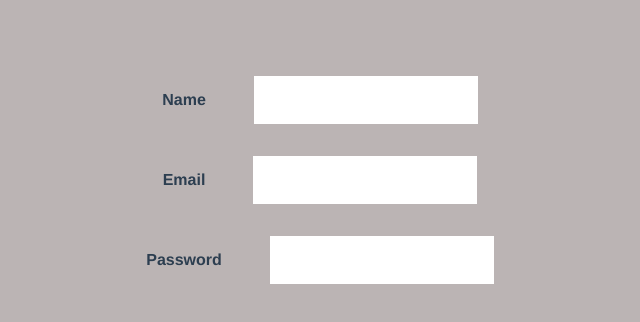
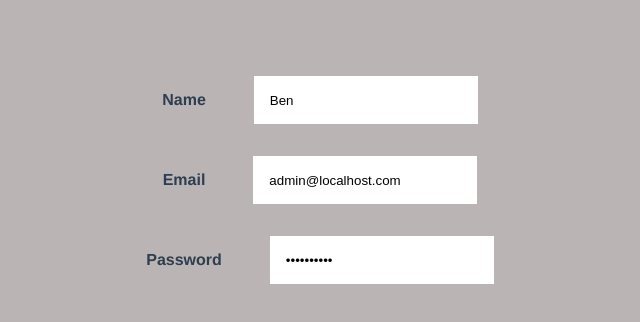
Before and after one commit to kiboma2021/vue-forms, a Vue app: page / in a window 1280 px wide. Shown: the top 322 px of the page, without its empty margins (328-968 px from the left). Built offline with nearby package versions, Linux system fonts and the light colour scheme.

Commit message:
use v-model to track inputs

```diff
--- a/src/components/Form.vue
+++ b/src/components/Form.vue
@@ -2,18 +2,18 @@
   <form>
     <div>
         <label>Name</label>
-        <input type="name">
+        <input type="name" v-model="name">
     </div>
 
     <div>
         <label>Email</label>
-        <input type="email">
+        <input type="email" v-model="email">
     </div>
 
 
     <div>
         <label>Password</label>
-        <input type="password">
+        <input type="password" v-model="password">
     </div>
 
 
@@ -22,7 +22,13 @@
 
 <script>
 export default {
-
+    data() {
+        return {
+            name: "Ben",
+            email: "admin@localhost.com",
+            password: "password1!"
+        }
+    }
 
 }
 </script>
```
